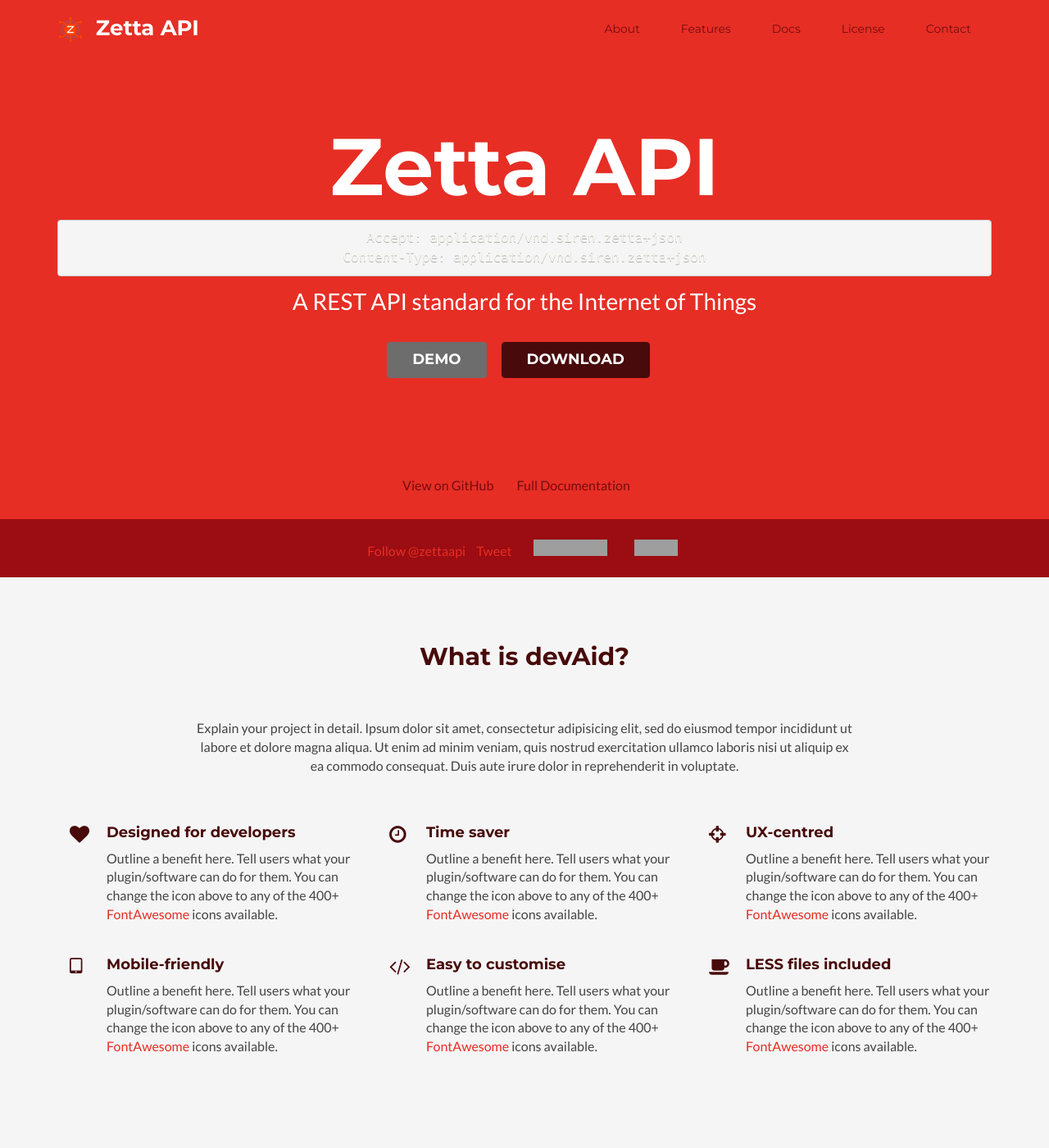
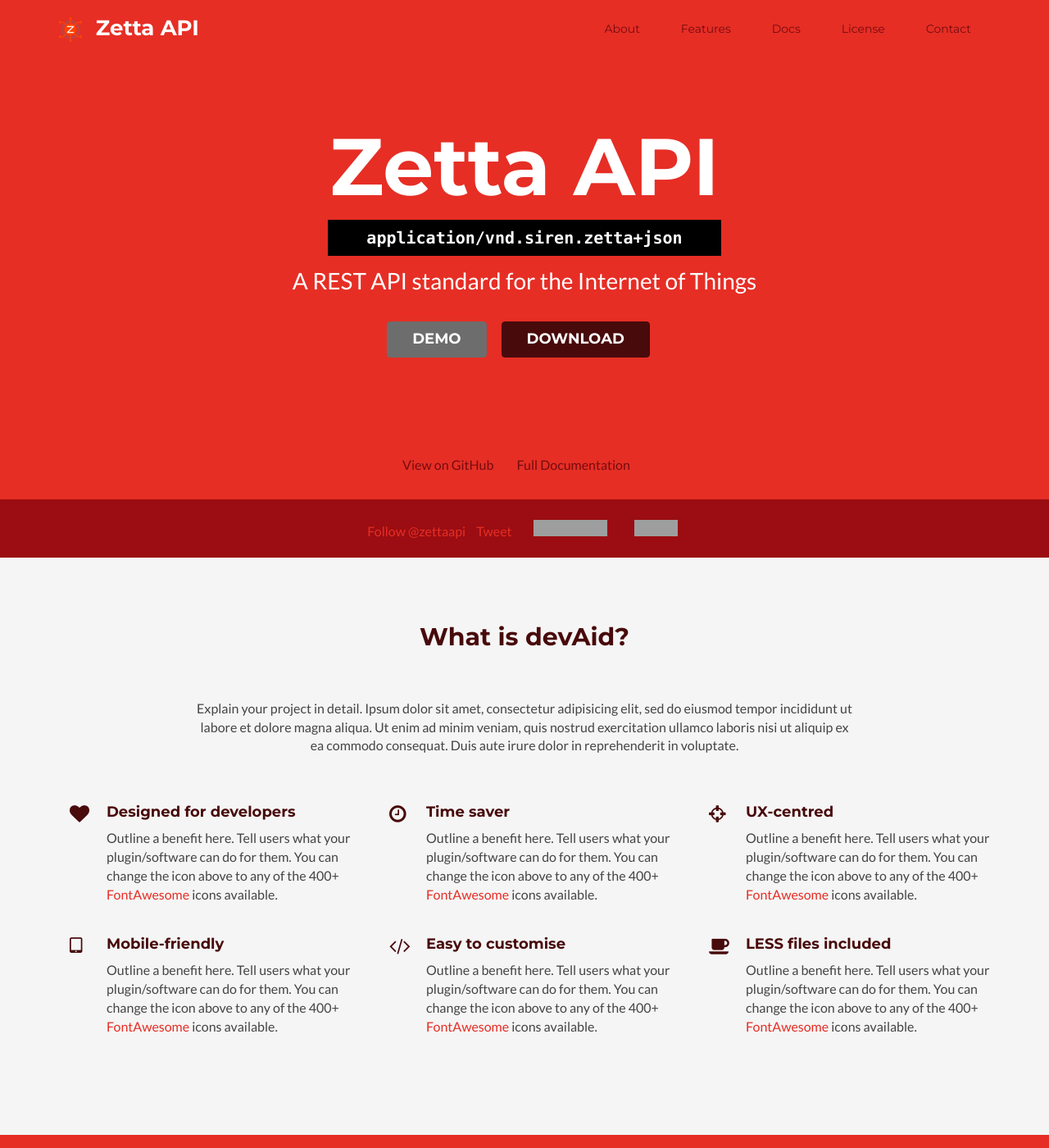
Before and after one commit to zettajs/zettaapi.github.io, a Jekyll site: the page built from index.html, in a window 1280 px wide and 1400 px high. Shown: the whole window at 82% size. Built offline with Jekyll 4.4.1, drawn with Linux system fonts in a browser that asks for light colours; comment, search, counter and statistics services are not loaded; grey boxes are pictures that could not be loaded.

Commit message:
tweak format smore

```diff
--- a/_includes/promo.html
+++ b/_includes/promo.html
@@ -2,8 +2,7 @@
     <section id="promo" class="promo section offset-header">
         <div class="container text-center">
             <h2 class="title">Zetta API</h2>
-            <pre><code class="language-http">Accept: application/vnd.siren.zetta+json
-Content-Type: application/vnd.siren.zetta+json</code></pre>
+            <p class="mime-type">application/vnd.siren.zetta+json</p>
             <p class="intro">A REST API standard for the Internet of Things</p>
             <div class="btns">
                 <a class="btn btn-cta-secondary" href="http://themes.3rdwavemedia.com/" target="_blank">Demo</a>
--- a/public/css/styles.css
+++ b/public/css/styles.css
@@ -193,6 +193,16 @@
 .promo .title .highlight {
   color: #6d6d6d;
 }
+.promo .mime-type {
+  font-family: "Lucida Console", Monaco, monospace;
+  font-weight: bold;
+  background-color: #000;
+  font-size: 20px;
+  padding: 8px 30px;
+  max-width: 24em;
+  margin: 0 auto;
+  margin-bottom: 10px;
+}
 .promo .intro {
   font-size: 28px;
   max-width: 680px;
@@ -323,6 +333,21 @@
   margin: 30px inherit;
 }
 .docs .code-block pre[class*="language-"] {
+  -webkit-border-radius: 4px;
+  -moz-border-radius: 4px;
+  -ms-border-radius: 4px;
+  -o-border-radius: 4px;
+  border-radius: 4px;
+  -moz-background-clip: padding;
+  -webkit-background-clip: padding-box;
+  background-clip: padding-box;
+}
+.promo .code-block {
+  margin: 30px inherit;
+  background: #000;
+}
+.promo .code-block pre[class*="language-"] {
+  background-color: #000;
   -webkit-border-radius: 4px;
   -moz-border-radius: 4px;
   -ms-border-radius: 4px;
```
